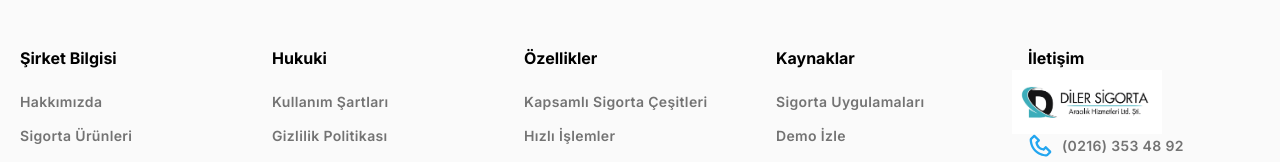
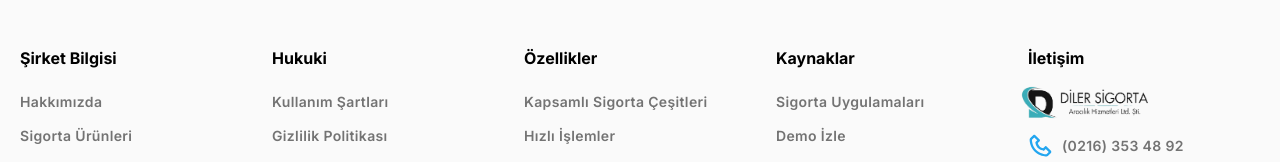
Before and after one commit to medetcandiler/dilersigorta, a Next.js app: page / in a window 1280 px wide. Shown: the part 3819-3981 px from the top of the page. Built offline with nearby package versions, Linux system fonts and the light colour scheme.

Commit message:
Updated footer section diler logo

```diff
--- a/components/BenefitsSection/index.tsx
+++ b/components/BenefitsSection/index.tsx
@@ -4,7 +4,8 @@ import { benefits } from "./data";
 
 const Benefits: FC = () => {
   return (
-      <section className="container mx-auto bg-[#fafafa] px-10 py-36 md:px-5">
+    <section className="bg-[#fafafa]">
+      <div className="container mx-auto px-10 py-36 md:px-5">
         <div className="grid grid-cols-1 gap-10 md:grid-cols-2 lg:grid-cols-3">
           {benefits.map((benefit) => (
             <BenefitCard
@@ -16,7 +17,8 @@ const Benefits: FC = () => {
             />
           ))}
         </div>
-      </section>
+      </div>
+    </section>
   );
 };
 
--- a/components/Footer/index.tsx
+++ b/components/Footer/index.tsx
@@ -70,7 +70,7 @@ const Footer: FC = () => {
             </div>
             <div className="-ml-4">
               <Image
-                src="/images/dilerlogo.png"
+                src="/images/logowithoutbg.png"
                 alt="logo"
                 width={150}
                 height={150}
--- a/components/HeroSection/index.tsx
+++ b/components/HeroSection/index.tsx
@@ -32,7 +32,7 @@ const HeroSection = () => {
   return (
     <section
       style={backgroundImageStyle}
-      className={`bg-cover bg-center h-screen relative overflow-hidden pt-[70px] `}
+      className={`bg-cover bg-center h-screen relative overflow-hidden pt-[70px]`}
     >
       <div className="absolute bottom-6 px-6 flex w-full justify-between  md:bottom-12 md:px-12">
         <button
```
Also changed, not shown: public/images/logowithoutbg.png (added).
